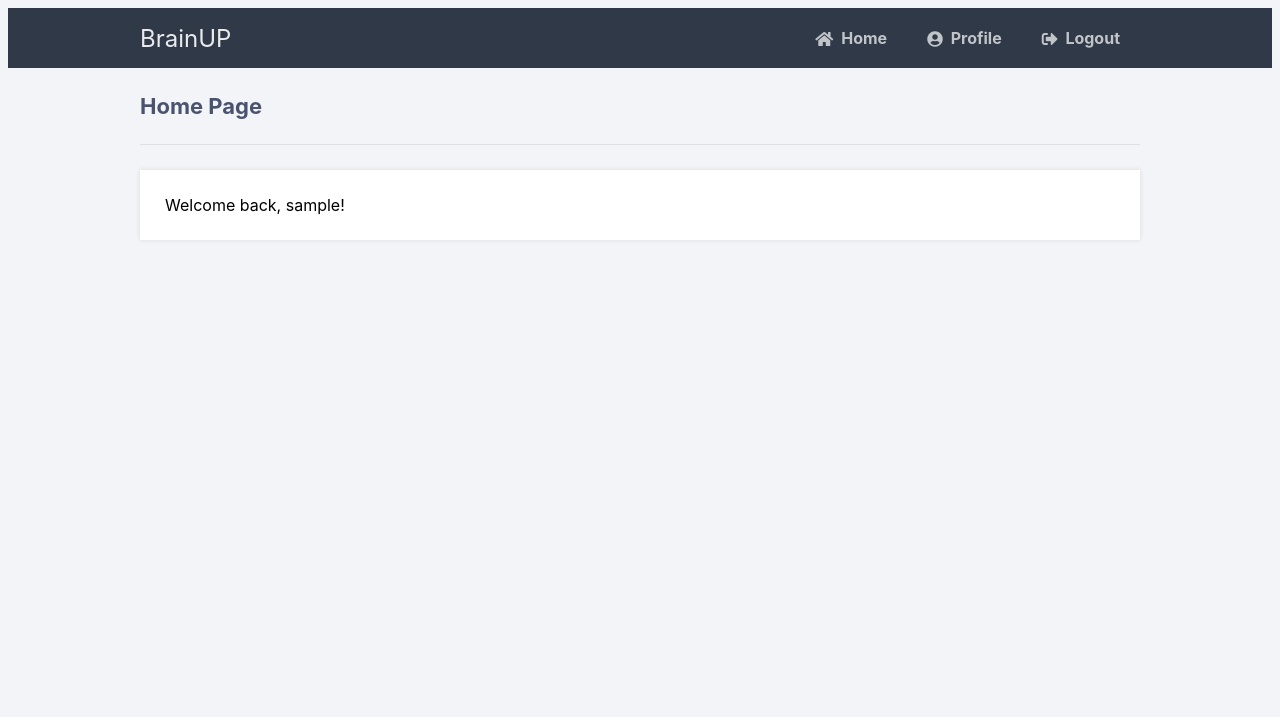
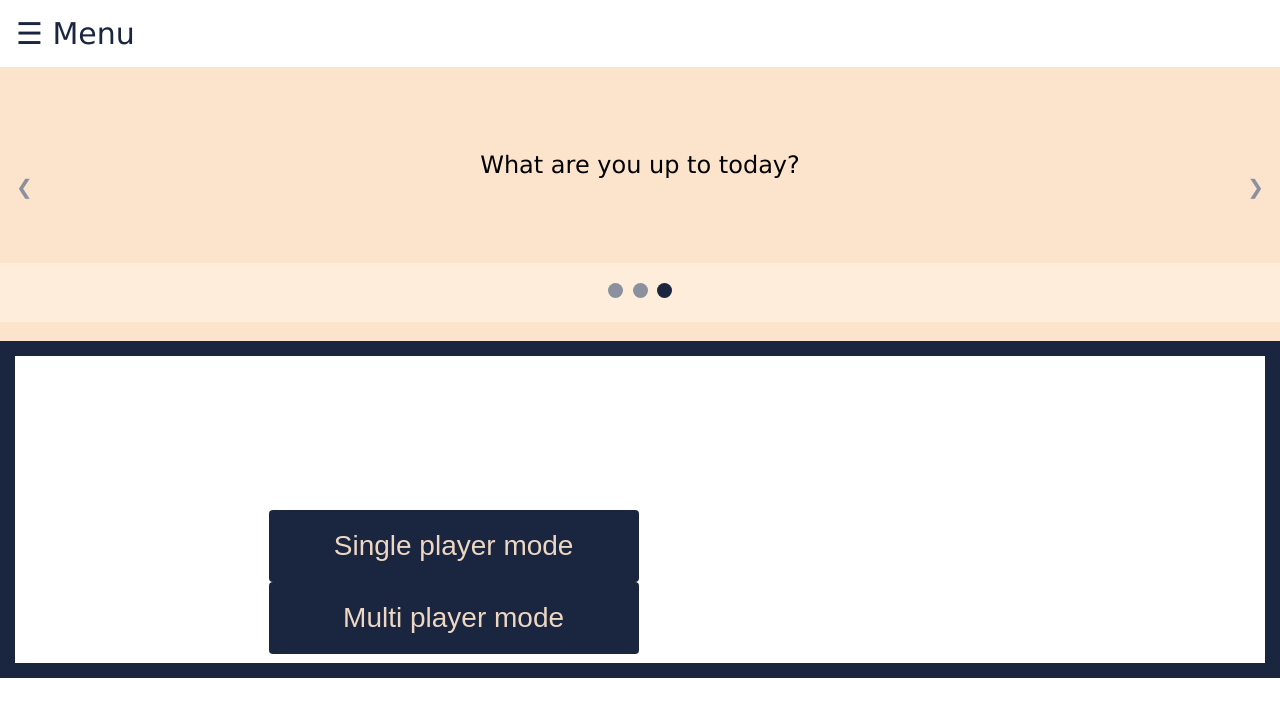
Before and after one commit to TibiDumitru/brainUP, a Flask app: page /home in a window 1280 px wide. Shown: the top 717 px of the page. Run offline with Flask 2, Linux system fonts and the light colour scheme; the visitor is signed in with stand-in values (Sample User, id 1); some libraries are stand-ins or nearby versions.

Commit message:
Update home.html

```diff
--- a/templates/home.html
+++ b/templates/home.html
@@ -1,8 +1,143 @@
-{% extends 'layout.html' %}
+<!DOCTYPE html>
+<html>
+<head>
+    <meta charset="utf-8">
+    <title>Home</title>
+    <link rel="stylesheet" href="{{ url_for('static', filename='style-home.css') }}">
+    <link rel="stylesheet" href="https://use.fontawesome.com/releases/v5.7.1/css/all.css">
+</head>
+<div id="mySidenav" class="sidenav">
+    <a href="javascript:void(0)" class="closebtn" onclick="closeNav()">&times;</a>
+    <a href="{{ url_for('home') }}"><i class="fas fa-home"></i> Home</a>
+    <a href="{{ url_for('profile') }}"><i class="fas fa-user-circle"></i> My profile</a>
+    <a href="{{ url_for('logout') }}"><i class="fas fa-sign-out-alt"></i> Logout</a>
+</div>
+<div id="main">
+  <span style="font-size:30px;color:#1A253F;cursor:pointer" onclick="openNav()">&#9776 Menu</span>
+</div>
+<!-- Side bar functions -->
+<script>
+function openNav() {
+    document.getElementById("mySidenav").style.width = "250px";
+    document.getElementById("main").style.marginLeft = "250px";
+    document.body.style.backgroundColor ="rgba(0,0,0,0.4)";
+}
 
-{% block title %}Home{% endblock %}
+function closeNav() {
+    document.getElementById("mySidenav").style.width = "0";
+    document.getElementById("main").style.marginLeft= "0";
+    document.body.style.backgroundColor = "white";
+}
+</script>
 
-{% block content %}
-<h2>Home Page</h2>
-<p>Welcome back, {{ username }}!</p>
-{% endblock %}
+<div id="content">
+<style>
+* {box-sizing: border-box}
+body {
+    font-family: Verdana, sans-serif;
+    margin:0;
+}
+</style>
+
+<body>
+
+<div class="slideshow-container">
+
+<div class="mySlides">
+  <p>Welcome back, {{username}}</p>
+</div>
+
+<div class="mySlides">
+    <p>Fact of the day:</p>
+    <p id="fact"></p>
+    <script>
+        var facts = [
+            "The first computer was invented in the 1940s.",
+            "Space smells like seared steak.",
+            "The longest wedding veil was the same length as 63.5 football fields.",
+            "The unicorn is the national animal of Scotland.",
+            "Kids ask 300 questions a day.",
+            "The total weight of ants on earth once equaled the total weight of people.",
+            "'E' is the most common letter and appears in 11 percent of all english words.",
+            "The healthiest place in the world is in Panama.",
+        ];
+
+        var item = facts[Math.floor(Math.random() * facts.length)];
+        document.getElementById("fact").innerHTML = item;
+
+    </script>
+</div>
+
+<div class="mySlides">
+  <p>What are you up to today?</p>
+</div>
+
+<a class="prev" onclick="plusSlides(-1)">❮</a>
+<a class="next" onclick="plusSlides(1)">❯</a>
+
+
+<div class="dot-container">
+  <span class="dot" onclick="currentSlide(1)"></span>
+  <span class="dot" onclick="currentSlide(2)"></span>
+  <span class="dot" onclick="currentSlide(3)"></span>
+</div>
+
+<!-- Slide show automatic movement -->
+<script>
+var slideIndex = 1;
+showSlides(slideIndex);
+
+function plusSlides(n) {
+  showSlides(slideIndex += n);
+}
+
+function currentSlide(n) {
+  showSlides(slideIndex = n);
+}
+
+function showSlides(n) {
+  var i;
+  var slides = document.getElementsByClassName("mySlides");
+  var dots = document.getElementsByClassName("dot");
+  for (i = 0; i < slides.length; i++) {
+    slides[i].style.display = "none";
+  }
+  slideIndex++;
+  if (slideIndex > slides.length) {slideIndex = 1}
+  for (i = 0; i < dots.length; i++) {
+    dots[i].className = dots[i].className.replace(" active", "");
+  }
+  slides[slideIndex-1].style.display = "block";
+  dots[slideIndex-1].className += " active";
+  setTimeout(showSlides, 5000); // Change image every 2 seconds
+}
+</script>
+
+<style>
+* {box-sizing: border-box}
+body {
+    font-family: Verdana, sans-serif;
+    margin:0;
+}
+
+</style>
+
+<br>
+<!-- Play box -->
+
+<div id="play-box">
+    <button onclick="location.href='{{ url_for('single_player') }}'" class="button" style="margin:0px 100px">
+        <span>
+            Single player mode
+        </span>
+    </button>
+    <button onclick="location.href='{{ url_for('single_player') }}'" class="button" style="margin: 0 0 0 100px">
+        <span>
+            Multi player mode
+        </span>
+    </button>
+</div>
+
+</body>
+</div>
+</html>
```
